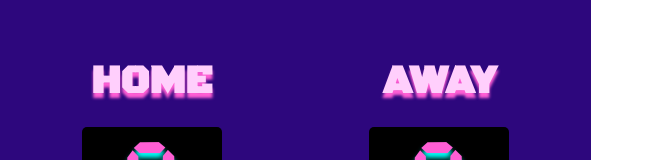
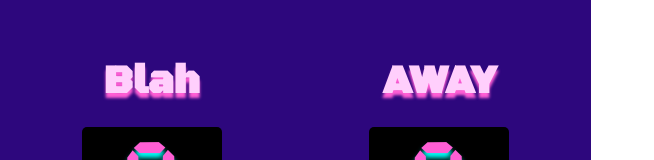
Before and after one commit to arielkasz/AK_OverwatchScoreboard, a website built with Vite: page index.html in a window 1280 px wide. Shown: the top 160 px of the page, without its empty margins (0-654 px from the left). Built offline with nearby package versions, Linux system fonts and the light colour scheme; a web font is replaced by a local one.

Commit message:
chekcing

```diff
--- a/index.html
+++ b/index.html
@@ -9,7 +9,7 @@
     <body>
         <div class="container">
             <div>
-                <h3 class="competitor" id="comp-home">HOME</h3>
+                <h3 class="competitor" id="comp-home">Blah</h3>
                 <h1 class="score" id="score-home">0</h1>
                 <div>
                     <button class="add" onclick="victoryHome()">Victory!</button>
```
